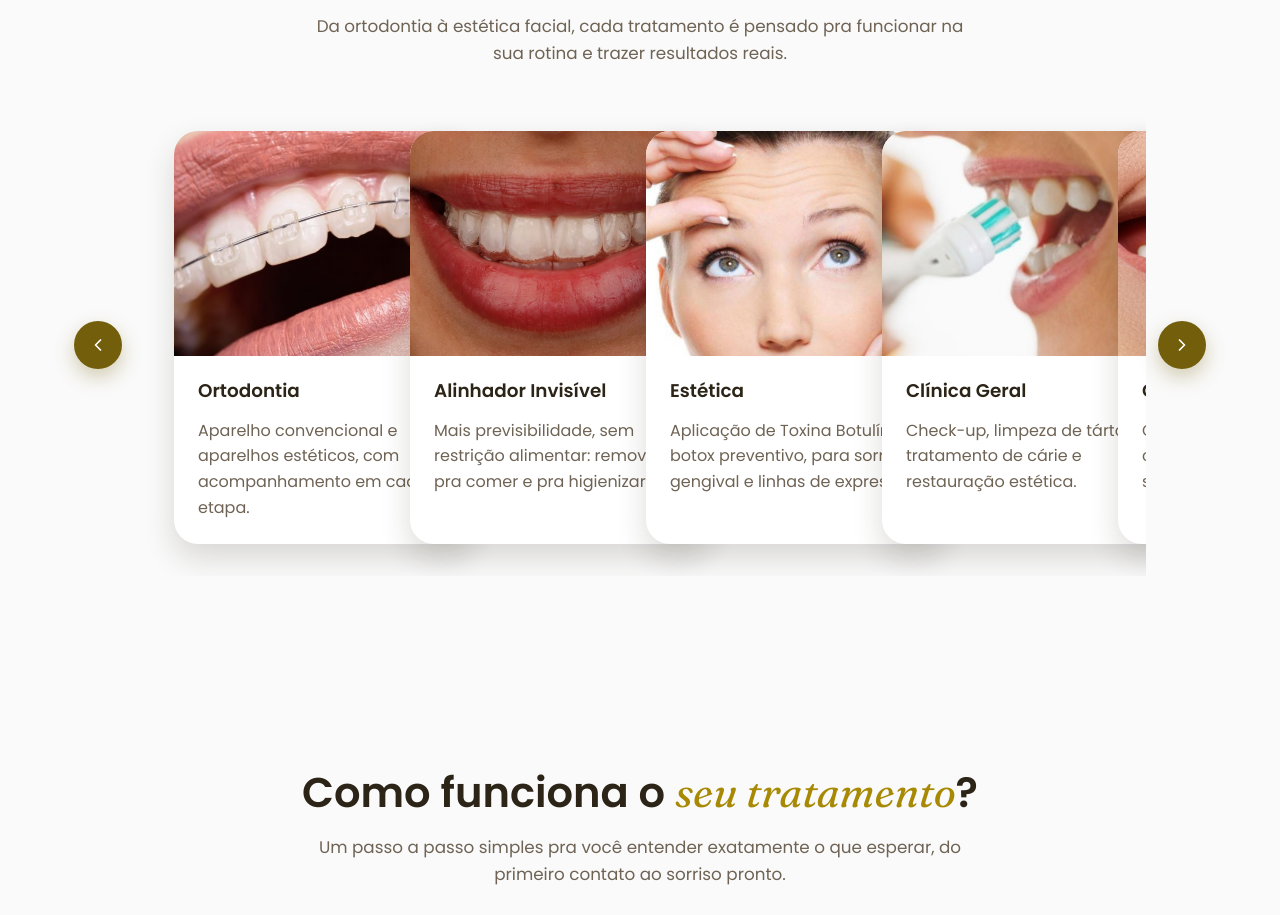
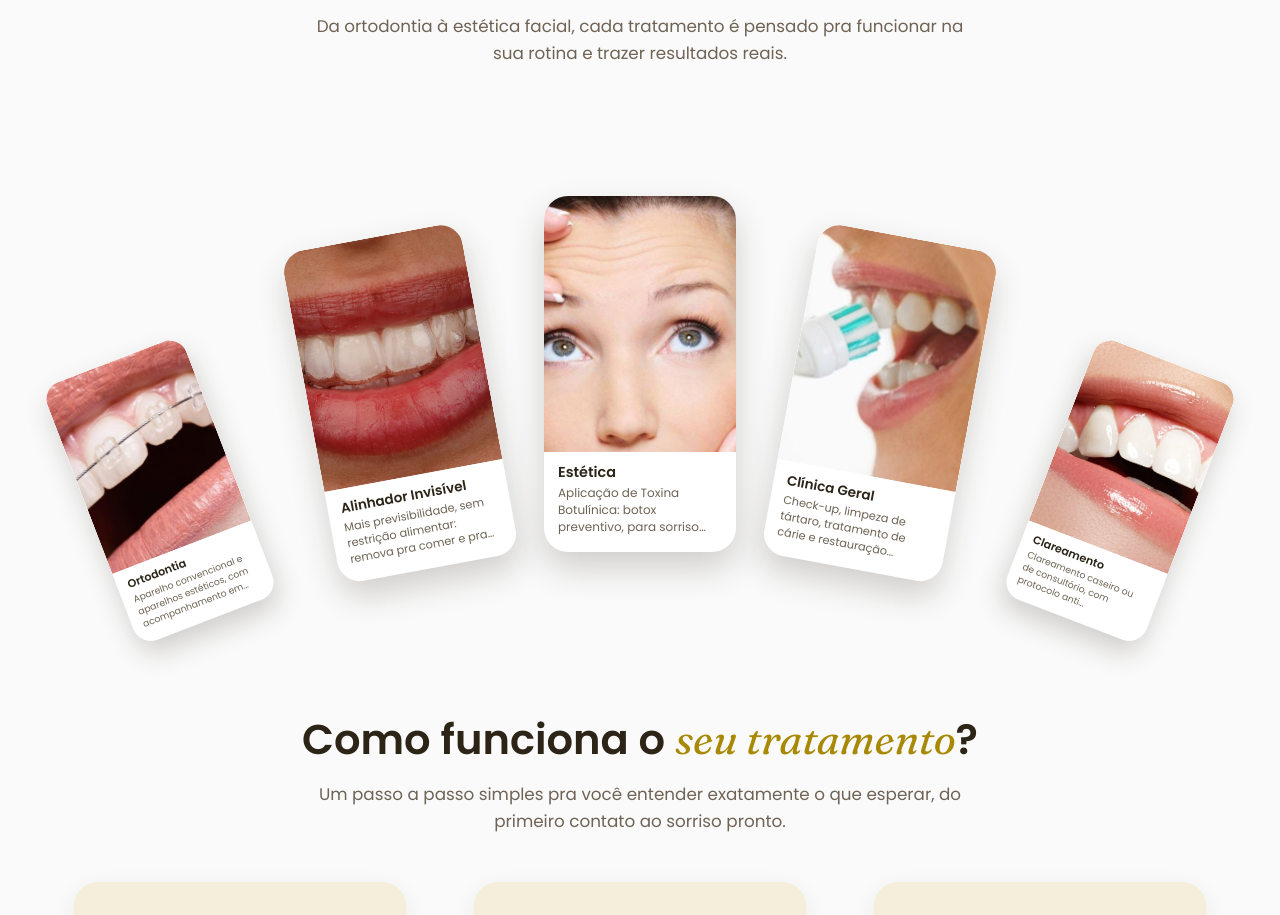
Before and after one commit to TT-user/isabelle-guimar-es, a plain HTML site: page index.html in a window 1280 px wide. Shown: the part 1041-1956 px from the top of the page. Drawn offline with nearby package versions, Linux system fonts and the light colour scheme.

Commit message:
Tratamentos: leque de cards (fan carousel) com GSAP via CDN, estilo card-fan-carousel

```diff
--- a/index.html
+++ b/index.html
@@ -14,6 +14,7 @@
 <link rel="preconnect" href="https://fonts.gstatic.com" crossorigin>
 <link href="https://fonts.googleapis.com/css2?family=Poppins:wght@400;500;600;700&family=Fraunces:ital@1&display=swap" rel="stylesheet">
 <script src="https://unpkg.com/lucide@latest/dist/umd/lucide.js" defer></script>
+<script src="https://unpkg.com/gsap@3.12.5/dist/gsap.min.js" defer></script>
 <link rel="stylesheet" href="styles.css">
 </head>
 <body>
@@ -90,48 +91,44 @@
       <h2 class="reveal">Tratamentos que <em>cuidam do seu sorriso</em></h2>
       <p class="section-sub reveal">Da ortodontia à estética facial, cada tratamento é pensado pra funcionar na sua rotina e trazer resultados reais.</p>
 
-      <div class="treat-carousel">
-        <button class="carousel-nav carousel-prev" aria-label="Tratamento anterior"><i data-lucide="chevron-left"></i></button>
-
-        <div class="treat-track">
-          <div class="treat-card">
-            <div class="treat-img"><img src="assets/treat-ortodontia.jpg" alt="Ortodontia" loading="lazy"></div>
-            <div class="treat-body">
+      <div class="fan-wrap">
+        <div class="fan-layout">
+          <div class="fan-card">
+            <div class="fan-card-img"><img src="assets/treat-ortodontia.jpg" alt="Ortodontia" loading="lazy"></div>
+            <div class="fan-card-body">
               <h3>Ortodontia</h3>
               <p>Aparelho convencional e aparelhos estéticos, com acompanhamento em cada etapa.</p>
             </div>
           </div>
-          <div class="treat-card">
-            <div class="treat-img"><img src="assets/treat-alinhador.jpg" alt="Alinhador Invisível" loading="lazy"></div>
-            <div class="treat-body">
+          <div class="fan-card">
+            <div class="fan-card-img"><img src="assets/treat-alinhador.jpg" alt="Alinhador Invisível" loading="lazy"></div>
+            <div class="fan-card-body">
               <h3>Alinhador Invisível</h3>
               <p>Mais previsibilidade, sem restrição alimentar: remova pra comer e pra higienizar.</p>
             </div>
           </div>
-          <div class="treat-card">
-            <div class="treat-img"><img src="assets/treat-estetica.jpeg" alt="Estética facial" loading="lazy"></div>
-            <div class="treat-body">
+          <div class="fan-card">
+            <div class="fan-card-img"><img src="assets/treat-estetica.jpeg" alt="Estética facial" loading="lazy"></div>
+            <div class="fan-card-body">
               <h3>Estética</h3>
               <p>Aplicação de Toxina Botulínica: botox preventivo, para sorriso gengival e linhas de expressão.</p>
             </div>
           </div>
-          <div class="treat-card">
-            <div class="treat-img"><img src="assets/treat-clinica-geral.jpeg" alt="Clínica geral" loading="lazy"></div>
-            <div class="treat-body">
+          <div class="fan-card">
+            <div class="fan-card-img"><img src="assets/treat-clinica-geral.jpeg" alt="Clínica geral" loading="lazy"></div>
+            <div class="fan-card-body">
               <h3>Clínica Geral</h3>
               <p>Check-up, limpeza de tártaro, tratamento de cárie e restauração estética.</p>
             </div>
           </div>
-          <div class="treat-card">
-            <div class="treat-img"><img src="assets/treat-clareamento.jpg" alt="Clareamento dental" loading="lazy"></div>
-            <div class="treat-body">
+          <div class="fan-card">
+            <div class="fan-card-img"><img src="assets/treat-clareamento.jpg" alt="Clareamento dental" loading="lazy"></div>
+            <div class="fan-card-body">
               <h3>Clareamento</h3>
               <p>Clareamento caseiro ou de consultório, com protocolo anti sensibilidade.</p>
             </div>
           </div>
         </div>
-
-        <button class="carousel-nav carousel-next" aria-label="Próximo tratamento"><i data-lucide="chevron-right"></i></button>
       </div>
     </div>
   </section>
--- a/script.js
+++ b/script.js
@@ -34,23 +34,117 @@ document.querySelectorAll('.faq-item').forEach((item) => {
   });
 });
 
-// Treatments carousel (overlapping cards, one row)
-const treatTrack = document.querySelector('.treat-track');
-if (treatTrack) {
-  const prevBtn = document.querySelector('.carousel-prev');
-  const nextBtn = document.querySelector('.carousel-next');
-  const firstCard = treatTrack.querySelector('.treat-card');
+// Treatments fan carousel (cards splayed like a hand of cards, GSAP-powered)
+(function () {
+  const wrap = document.querySelector('.fan-wrap');
+  const layout = document.querySelector('.fan-layout');
+  if (!layout) return;
 
-  const scrollByCard = (dir) => {
-    if (!firstCard) return;
-    const cardWidth = firstCard.getBoundingClientRect().width;
-    const overlap = window.innerWidth <= 640 ? 40 : 64;
-    treatTrack.scrollBy({ left: dir * (cardWidth - overlap), behavior: 'smooth' });
-  };
+  const cards = Array.from(layout.querySelectorAll('.fan-card'));
+  if (!cards.length) return;
 
-  if (prevBtn) prevBtn.addEventListener('click', () => scrollByCard(-1));
-  if (nextBtn) nextBtn.addEventListener('click', () => scrollByCard(1));
-}
+  function getResponsiveMultiplier(width) {
+    if (width < 480) return 0.34;
+    if (width < 640) return 0.44;
+    if (width < 768) return 0.58;
+    if (width < 1024) return 0.8;
+    return 1.0;
+  }
+
+  // Distributes cards evenly around the center slot (fan math ported from
+  // the reference card-fan-carousel component, simplified for a fixed,
+  // non-paginated set of cards).
+  function getSlotConfig(total, slot) {
+    const center = (total - 1) / 2;
+    const distance = center > 0 ? (slot - center) / center : 0;
+    const absDistance = Math.abs(distance);
+    return {
+      rot: distance * 21,
+      scale: 1 - 0.2244 * absDistance * absDistance,
+      x: distance * 30,
+      y: absDistance * absDistance * 7.3,
+      zIndex: 10 - Math.round(absDistance * 4),
+    };
+  }
+
+  let active = null;
+
+  function applyLayout(hovered, animate) {
+    const total = cards.length;
+    const m = getResponsiveMultiplier(window.innerWidth);
+
+    cards.forEach((card, i) => {
+      const base = getSlotConfig(total, i);
+      let x = base.x * m;
+      let y = base.y * m;
+      let rot = base.rot;
+      let scale = base.scale;
+      let delay = 0;
+
+      if (hovered !== null) {
+        const dist = Math.abs(i - hovered);
+        delay = dist * 0.02;
+        if (i === hovered) {
+          y -= 1.6;
+          scale *= 1.08;
+        } else {
+          const push = 4.5 * (1 + 0.2 * Math.max(0, 3 - dist));
+          if (i < hovered) { x -= push * m; rot -= 3 / (dist + 1); }
+          else { x += push * m; rot += 3 / (dist + 1); }
+        }
+      }
+
+      const target = {
+        x: `${x}rem`, y: `${y}rem`, rotation: rot, scale, opacity: 1,
+        zIndex: hovered === i ? 20 : base.zIndex,
+      };
+
+      if (animate) {
+        gsap.to(card, { ...target, duration: 0.5, delay, ease: 'elastic.out(1,.75)', overwrite: 'auto' });
+      } else {
+        gsap.set(card, target);
+      }
+    });
+  }
+
+  function playEntrance() {
+    const total = cards.length;
+    const m = getResponsiveMultiplier(window.innerWidth);
+
+    cards.forEach((card, i) => {
+      const base = getSlotConfig(total, i);
+      gsap.set(card, { x: 0, y: '8rem', rotation: 0, scale: 0.6, opacity: 0 });
+      gsap.to(card, {
+        x: `${base.x * m}rem`, y: `${base.y * m}rem`, rotation: base.rot, scale: base.scale,
+        opacity: 1, zIndex: base.zIndex, duration: 1, ease: 'elastic.out(1.05,.78)', delay: 0.15 + i * 0.06,
+      });
+    });
+  }
+
+  function boot() {
+    if (!window.gsap) { setTimeout(boot, 50); return; }
+
+    applyLayout(null, false); // resting fan position, visible immediately
+
+    cards.forEach((card, i) => {
+      card.addEventListener('mouseenter', () => { active = i; applyLayout(i, true); });
+    });
+    layout.addEventListener('mouseleave', () => { active = null; applyLayout(null, true); });
+    window.addEventListener('resize', () => applyLayout(active, false));
+
+    const entranceObserver = new IntersectionObserver((entries) => {
+      entries.forEach((entry) => {
+        if (entry.isIntersecting) {
+          playEntrance();
+          entranceObserver.unobserve(entry.target);
+        }
+      });
+    }, { threshold: 0.2 });
+    entranceObserver.observe(wrap || layout);
+  }
+
+  boot();
+})();
 
 // Active nav link based on visible section
 const navLinks = document.querySelectorAll('.main-nav a');
--- a/styles.css
+++ b/styles.css
@@ -313,75 +313,59 @@ section { padding: 96px 0; }
   to { transform: translateX(-50%); }
 }
 
-/* ===== Treatments carousel ===== */
-.treat-carousel {
+/* ===== Treatments fan carousel ===== */
+.fan-wrap {
   display: flex;
-  align-items: center;
-  gap: 12px;
+  justify-content: center;
+  width: 100%;
+  padding: 16px 0 8px;
 }
 
-.treat-track {
+.fan-layout {
+  position: relative;
   display: flex;
-  flex-wrap: nowrap;
-  overflow-x: auto;
-  scroll-snap-type: x mandatory;
-  scroll-behavior: smooth;
-  -webkit-overflow-scrolling: touch;
-  scrollbar-width: none;
-  padding: 16px 40px 32px;
+  justify-content: center;
+  align-items: center;
+  width: 100%;
+  max-width: 68rem;
+  height: clamp(19rem, 30vw, 27rem);
 }
 
-.treat-track::-webkit-scrollbar { display: none; }
-
-.treat-card {
-  flex: 0 0 auto;
-  width: min(300px, 74vw);
-  scroll-snap-align: center;
+.fan-card {
+  --fan-card-w: clamp(9rem, 15vw, 12.5rem);
+  position: absolute;
+  left: 50%;
+  top: 50%;
+  width: var(--fan-card-w);
+  margin-left: calc(var(--fan-card-w) / -2);
+  margin-top: calc(var(--fan-card-w) * 1.32 / -2);
   background: var(--white);
   border-radius: var(--radius-md);
   overflow: hidden;
-  box-shadow: 0 14px 30px rgba(43, 36, 23, .16);
-  transition: transform .3s ease, box-shadow .3s ease;
+  box-shadow: 0 16px 34px rgba(43, 36, 23, .2);
+  cursor: default;
 }
 
-.treat-card + .treat-card { margin-left: -64px; }
+.fan-card-img { aspect-ratio: 3/4; overflow: hidden; pointer-events: none; }
+.fan-card-img img { width: 100%; height: 100%; object-fit: cover; }
 
-.treat-card:hover,
-.treat-card:focus-within {
-  transform: translateY(-10px);
-  z-index: 5;
-  box-shadow: 0 22px 40px rgba(43, 36, 23, .22);
+.fan-card-body { padding: 12px 14px 16px; }
+.fan-card-body h3 { font-size: .9rem; margin: 0 0 4px; }
+.fan-card-body p {
+  font-size: .75rem;
+  line-height: 1.4;
+  color: var(--ink-soft);
+  margin: 0;
+  display: -webkit-box;
+  -webkit-line-clamp: 3;
+  -webkit-box-orient: vertical;
+  overflow: hidden;
 }
 
-.treat-img { aspect-ratio: 4/3; overflow: hidden; pointer-events: none; }
-.treat-img img { width: 100%; height: 100%; object-fit: cover; }
-
-.treat-body { padding: 24px; }
-.treat-body p { color: var(--ink-soft); margin: 0; }
-
-.carousel-nav {
-  flex-shrink: 0;
-  display: flex;
-  align-items: center;
-  justify-content: center;
-  width: 48px;
-  height: 48px;
-  border-radius: 50%;
-  border: none;
-  background: var(--gold-dark);
-  color: var(--white);
-  cursor: pointer;
-  box-shadow: 0 8px 20px rgba(115, 95, 11, .3);
-  transition: transform .2s ease, filter .2s ease;
-}
-
-.carousel-nav:hover { transform: scale(1.06); filter: brightness(1.15); }
-.carousel-nav i, .carousel-nav svg { width: 20px; height: 20px; }
-
 @media (max-width: 640px) {
-  .carousel-nav { display: none; }
-  .treat-track { padding: 12px 24px 32px; }
-  .treat-card + .treat-card { margin-left: -40px; }
+  .fan-layout { height: clamp(13rem, 58vw, 18rem); }
+  .fan-card-body { padding: 10px 12px 12px; }
+  .fan-card-body p { -webkit-line-clamp: 2; }
 }
 
 /* ===== How it works ===== */
```
